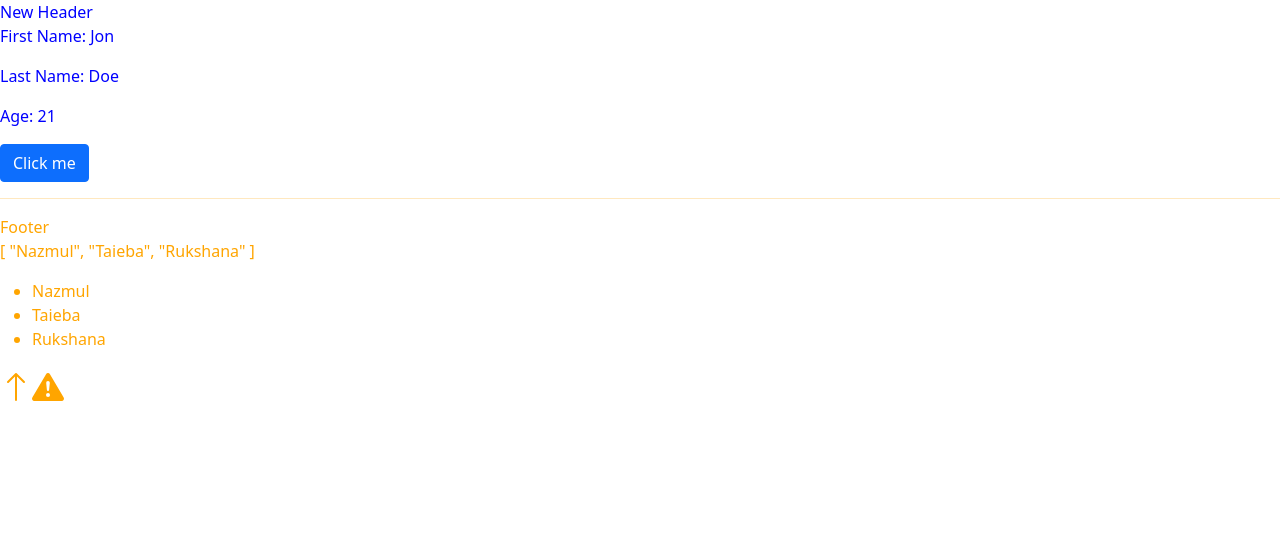
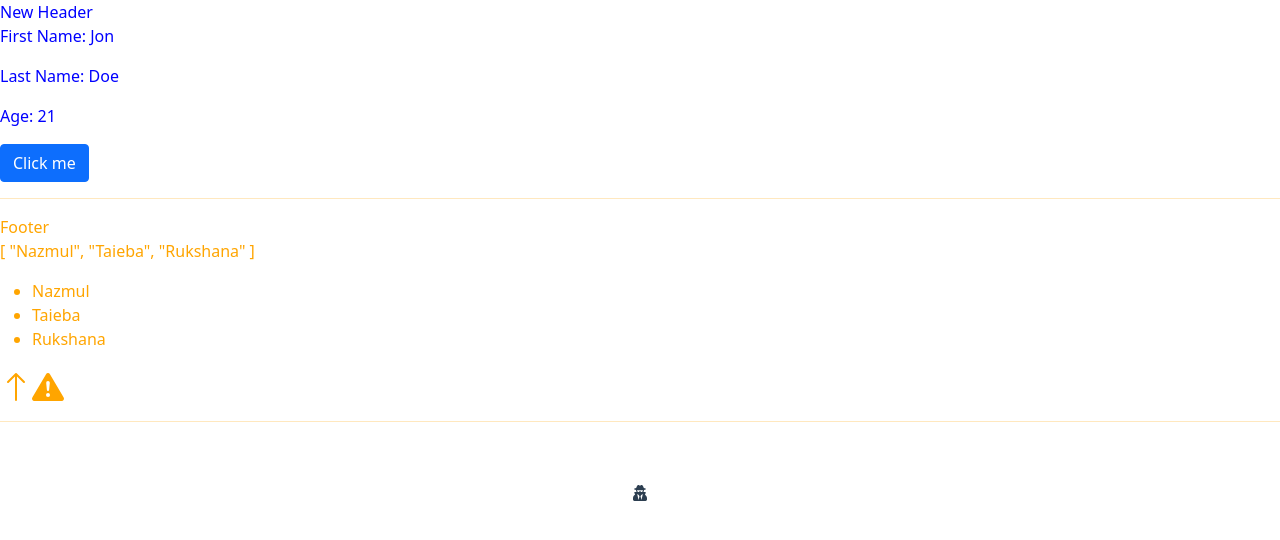
Before and after one commit to csenazmul/vueprojv2, a Vue app: page / in a window 1280 px wide. Shown: the top 540 px of the page. Built offline with nearby package versions, Linux system fonts and the light colour scheme; a web font is replaced by a local one.

Commit message:
use fontawesome

```diff
--- a/package.json
+++ b/package.json
@@ -8,6 +8,8 @@
     "lint": "vue-cli-service lint"
   },
   "dependencies": {
+    "@fortawesome/fontawesome-svg-core": "^1.2.35",
+    "@fortawesome/free-solid-svg-icons": "^5.15.3",
     "@popperjs/core": "^2.9.2",
     "bootstrap": "^5.0.2",
     "bootstrap-icons": "^1.5.0",
--- a/src/App.vue
+++ b/src/App.vue
@@ -10,6 +10,11 @@
 
       />
       <app-footer :myStudent="students"/>
+
+      <div id="app">
+        <font-awesome-icon icon="user-secret" />
+      </div>
+
 
   </div>
 </template>
@@ -25,7 +30,8 @@ export default {
       students: ["Nazmul", "Taieba", "Rukshana"],
       fName: "Jon",
       lName: "Doe",
-      myAge: 21
+      myAge: 21,
+      faName: 'App'
     }
   },
   components: {
--- a/src/Components/Header_footer/Footer.vue
+++ b/src/Components/Header_footer/Footer.vue
@@ -13,10 +13,13 @@
             <b-icon-arrow-up></b-icon-arrow-up>
             <b-icon-exclamation-triangle-fill></b-icon-exclamation-triangle-fill>
         </div>
+        <hr>
+
     </div>
 </template>
 
 <script>
+
 export default {
     props: {
         // myName:{
--- a/src/main.js
+++ b/src/main.js
@@ -18,6 +18,16 @@ import 'bootstrap'
 //   Array.from(document.querySelectorAll('.toast'))
 //     .forEach(toastNode => new Toast(toastNode))
 
+//Import fontawesome
+import { library } from '@fortawesome/fontawesome-svg-core'
+import { faUserSecret } from '@fortawesome/free-solid-svg-icons'
+import { FontAwesomeIcon } from '@fortawesome/vue-fontawesome'
+
+library.add(faUserSecret)
+
+Vue.component('font-awesome-icon', FontAwesomeIcon)
+//End fontawesome
+
 import { BootstrapVue, IconsPlugin, BIcon, BIconArrowUp, BIconArrowDown } from 'bootstrap-vue'
 
 // Import Bootstrap an BootstrapVue CSS files (order is important)
```
Also changed, not shown: 1 other file (tests, documents, lock files or other folders).
